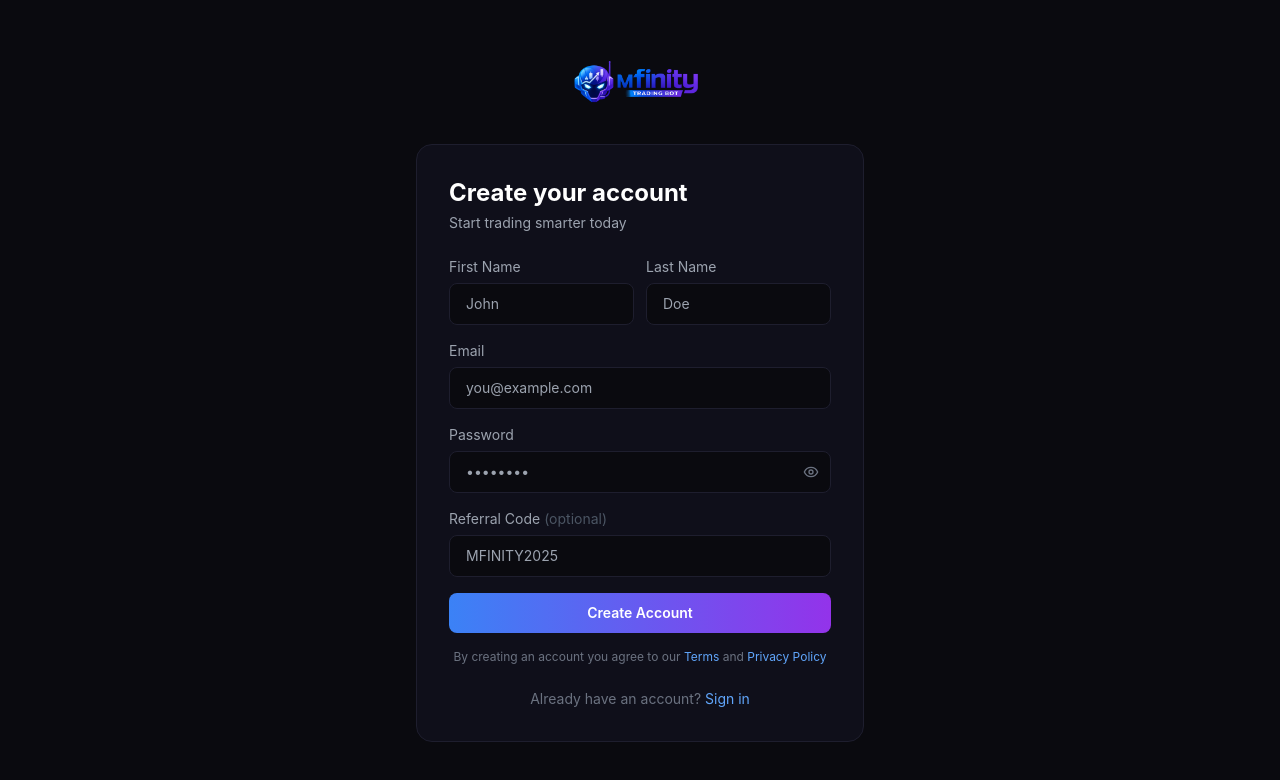
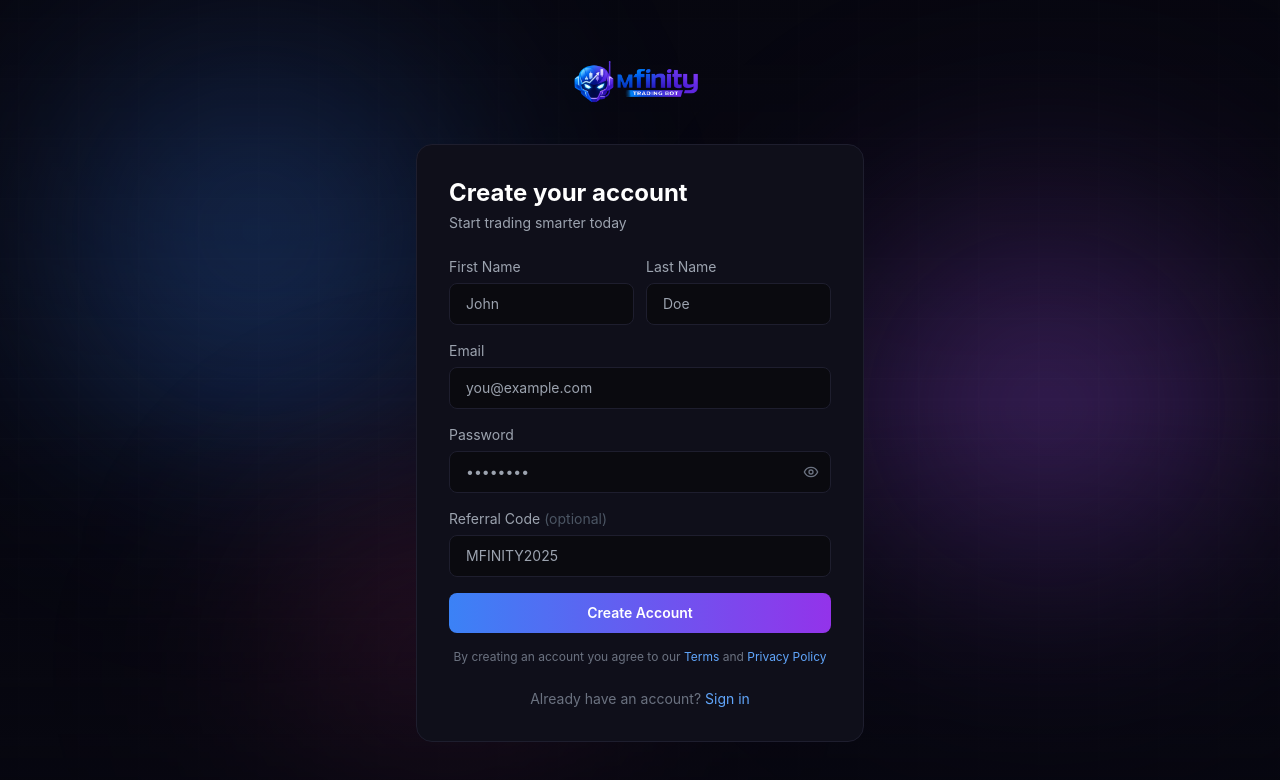
Before and after one commit to tradingxfinity-ship-it/mfinity, a Next.js app: page /signup in a window 1280 px wide. Shown: the top 780 px of the page. Built offline with nearby package versions, Linux system fonts and the light colour scheme.

Commit message:
feat: animated aurora gradient background on auth pages

```diff
--- a/app/(auth)/layout.tsx
+++ b/app/(auth)/layout.tsx
@@ -3,8 +3,32 @@ import Link from "next/link";
 
 export default function AuthLayout({ children }: { children: React.ReactNode }) {
   return (
-    <div className="min-h-screen bg-[#0A0A0F] flex items-center justify-center px-4">
-      <div className="w-full max-w-md">
+    <div className="relative min-h-screen bg-[#070710] flex items-center justify-center px-4 overflow-hidden">
+      {/* Animated gradient background */}
+      <div className="pointer-events-none absolute inset-0 -z-0">
+        {/* Drifting aurora orbs */}
+        <div
+          className="aurora-orb aurora-orb-1 w-[42vw] h-[42vw] max-w-[560px] max-h-[560px] -top-[10%] -left-[8%]"
+          style={{ background: "radial-gradient(circle, rgba(59,130,246,0.45), transparent 70%)" }}
+        />
+        <div
+          className="aurora-orb aurora-orb-2 w-[46vw] h-[46vw] max-w-[620px] max-h-[620px] top-[20%] -right-[12%]"
+          style={{ background: "radial-gradient(circle, rgba(168,85,247,0.40), transparent 70%)" }}
+        />
+        <div
+          className="aurora-orb aurora-orb-3 w-[38vw] h-[38vw] max-w-[500px] max-h-[500px] -bottom-[12%] left-[18%]"
+          style={{ background: "radial-gradient(circle, rgba(236,72,153,0.32), transparent 70%)" }}
+        />
+
+        {/* Subtle moving grid */}
+        <div className="auth-grid absolute inset-0 opacity-60" />
+
+        {/* Vignette to keep the card readable */}
+        <div className="absolute inset-0 bg-gradient-to-b from-[#070710]/40 via-transparent to-[#070710]/80" />
+      </div>
+
+      {/* Content */}
+      <div className="relative z-10 w-full max-w-md">
         <div className="text-center mb-8">
           <Link href="/" className="inline-flex items-center group">
             <Image
--- a/app/globals.css
+++ b/app/globals.css
@@ -114,3 +114,45 @@ body {
   transform-origin: bottom;
   animation: growUp 1s ease-out forwards;
 }
+
+/* ─── Auth page animated gradient background ─────────────────────────────── */
+@keyframes auroraDrift1 {
+  0%, 100% { transform: translate(0, 0) scale(1); }
+  33%      { transform: translate(8vw, 6vh) scale(1.15); }
+  66%      { transform: translate(-6vw, 10vh) scale(0.92); }
+}
+@keyframes auroraDrift2 {
+  0%, 100% { transform: translate(0, 0) scale(1); }
+  33%      { transform: translate(-10vw, -8vh) scale(1.1); }
+  66%      { transform: translate(7vw, -5vh) scale(0.95); }
+}
+@keyframes auroraDrift3 {
+  0%, 100% { transform: translate(0, 0) scale(1); }
+  50%      { transform: translate(-8vw, 8vh) scale(1.2); }
+}
+@keyframes gridPan {
+  from { background-position: 0 0; }
+  to   { background-position: 60px 60px; }
+}
+
+.aurora-orb {
+  position: absolute;
+  border-radius: 9999px;
+  filter: blur(90px);
+  will-change: transform;
+}
+.aurora-orb-1 { animation: auroraDrift1 22s ease-in-out infinite; }
+.aurora-orb-2 { animation: auroraDrift2 26s ease-in-out infinite; }
+.aurora-orb-3 { animation: auroraDrift3 30s ease-in-out infinite; }
+
+.auth-grid {
+  background-image:
+    linear-gradient(rgba(255, 255, 255, 0.025) 1px, transparent 1px),
+    linear-gradient(90deg, rgba(255, 255, 255, 0.025) 1px, transparent 1px);
+  background-size: 60px 60px;
+  animation: gridPan 18s linear infinite;
+}
+
+@media (prefers-reduced-motion: reduce) {
+  .aurora-orb-1, .aurora-orb-2, .aurora-orb-3, .auth-grid { animation: none; }
+}
```
